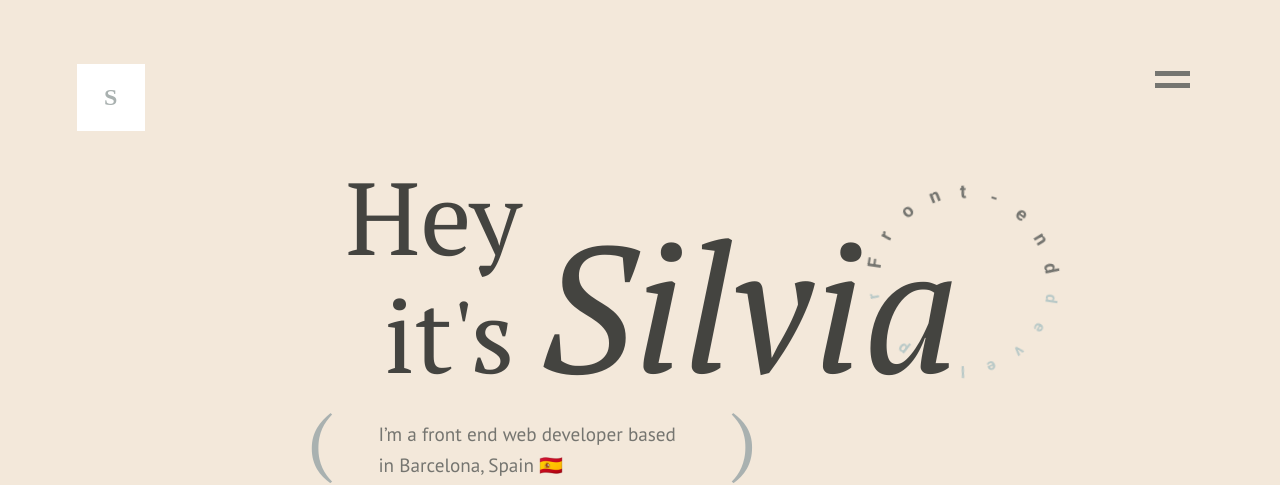
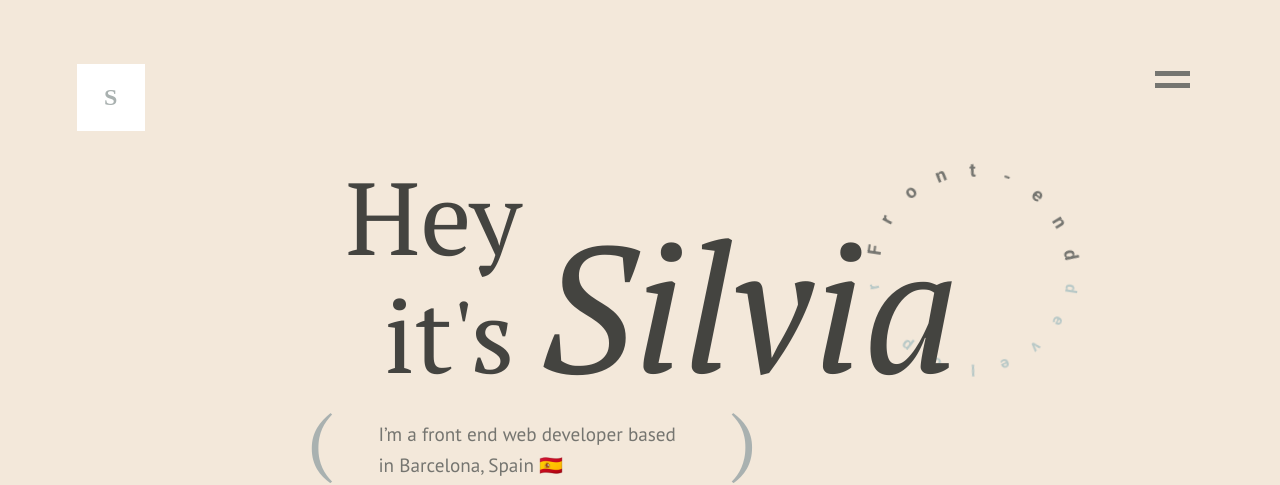
Before and after one commit to silsc/portfolio, a Jekyll site: the page built from index.markdown, in a window 1280 px wide. Shown: the top 485 px of the page. Built offline with Jekyll 4.4.1, drawn with Linux system fonts in a browser that asks for light colours.

Commit message:
FIX/ banner linearound transform

```diff
--- a/_sass/_banner.scss
+++ b/_sass/_banner.scss
@@ -47,7 +47,7 @@
 .banner-lineround {
   position: absolute;
   right: 24%;
-  top: 15vw;
+  top: 14vw;
   font-family: "Roboto";
   font-size: 1em;
   font-weight: 700;
@@ -58,7 +58,7 @@
       top: -100px;
       position: absolute;
       display: inline-block;
-      transform-origin: 0 100px;
+      transform-origin: 0 110px;
     }
   }
   h4 {
@@ -67,7 +67,7 @@
       top: -100px;
       position: absolute;
       display: inline-block;
-      transform-origin: 0 100px;
+      transform-origin: 0 110px;
     }
   }
 }
```
